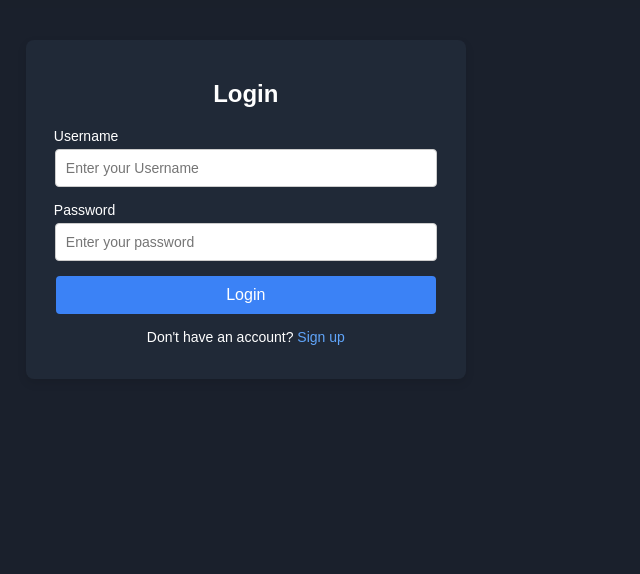
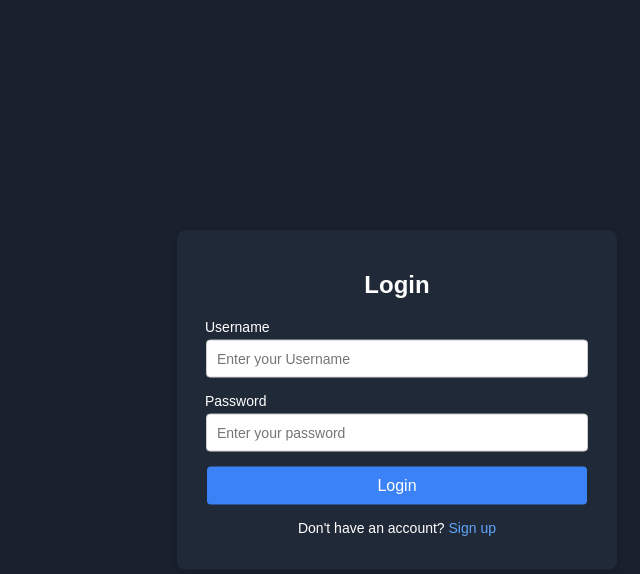
Before and after one commit to AdvancedWeb2024/Villages_Management_System, a React (Create React App) app in the folder react-project/: page /login in a window 1280 px wide. Shown: the top 574 px of the page, without its empty margins (243-883 px from the left). Built offline with nearby package versions, Linux system fonts and the light colour scheme; no server answers.

Commit message:
feat (edit style): center login & sign up

```diff
--- a/react-project/public/index.html
+++ b/react-project/public/index.html
@@ -24,6 +24,7 @@
         display: flex;
         flex-direction: column;
         margin-top: 80px;
+
       }
 
 
--- a/react-project/src/styles/styles_in_up.css
+++ b/react-project/src/styles/styles_in_up.css
@@ -8,12 +8,18 @@ body {
   height: 100vh;
 }
 .login-container {
+  display: block;
+  justify-content: center;
   width: 100%;
   max-width: 400px;
   background: #202937;
   padding: 20px;
   border-radius: 8px;
   box-shadow: 0 4px 10px rgba(0, 0, 0, 0.1);
+  position: absolute;
+  top: 50%;
+  left: 50%;
+  transform: translate(-50%, -50%);
 }
 .login-container h2 {
   text-align: center;
```
